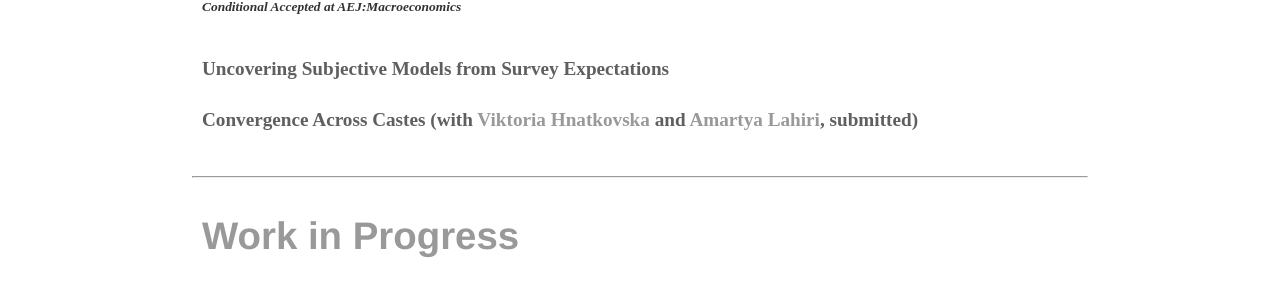
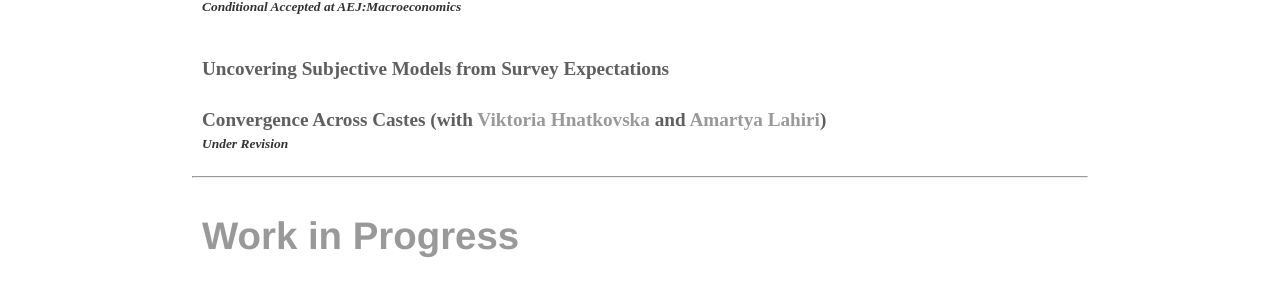
Before and after one commit to sevhou/sevhou.github.io, a Jekyll site: the page built from research/index.html, in a window 1280 px wide. Shown: the part 687-982 px from the top of the page. Built offline with Jekyll 4.4.1, drawn with Linux system fonts in a browser that asks for light colours.

Commit message:
Update index.html

```diff
--- a/research/index.html
+++ b/research/index.html
@@ -45,7 +45,8 @@
       </div>
     </div>
 
-    <h2 type="button" class="slide-toggle">Convergence Across Castes (with <a href="https://hnatkovska.arts.ubc.ca/">Viktoria Hnatkovska</a> and <a href="https://alahiri.arts.ubc.ca/">Amartya Lahiri</a>, submitted)</h2>
+    <h2 type="button" class="slide-toggle">Convergence Across Castes (with <a href="https://hnatkovska.arts.ubc.ca/">Viktoria Hnatkovska</a> and <a href="https://alahiri.arts.ubc.ca/">Amartya Lahiri</a>)<br>
+	    <pubf>Under Revision</pubf></h2>
     <div class="box">
         <div class="box-inner">India has witnessed a remarkable catch-up by the historically disadvantaged scheduled castes and tribes (SC/STs) towards non-SC/ST levels in their education attainment levels, occupation choices as well as wages during the period 1983-2012. Using a heterogenous agent, multi-sector model we show that sectoral productivity growth during this period can explain 75 percent of the observed wage convergence between the castes. Inter-sectoral net flows of workers are key as they account for 3/4 of the predicted convergence. Absent these net flows, the caste wage gaps would have marginally widened. Selection effects, while present in the model, account for just a quarter of the predicted wage convergence. We also find that affirmative action policies that reduced skilling costs for SC/STs may have reduced the levels of the caste wage gaps at all times but played a limited role in accounting for the dynamics of the wage gap. Growth was key for the dynamic wage convergence.
 
```
